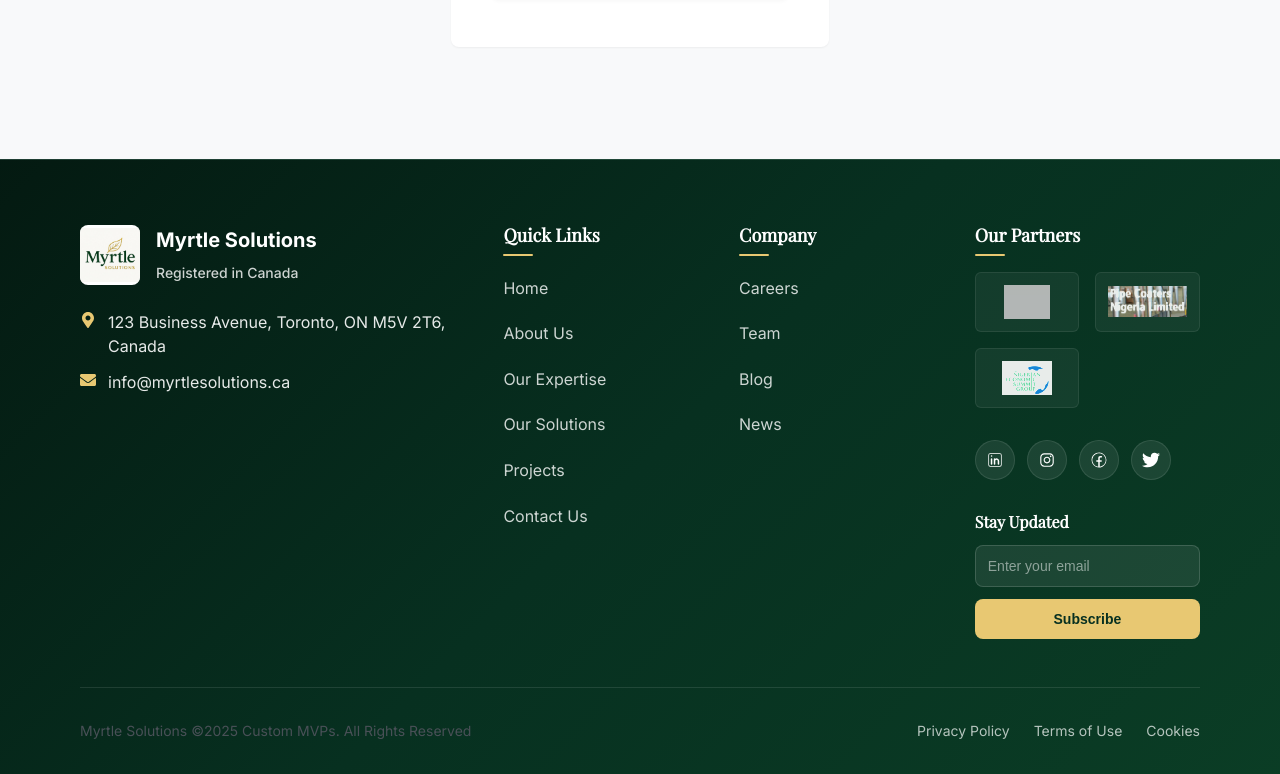
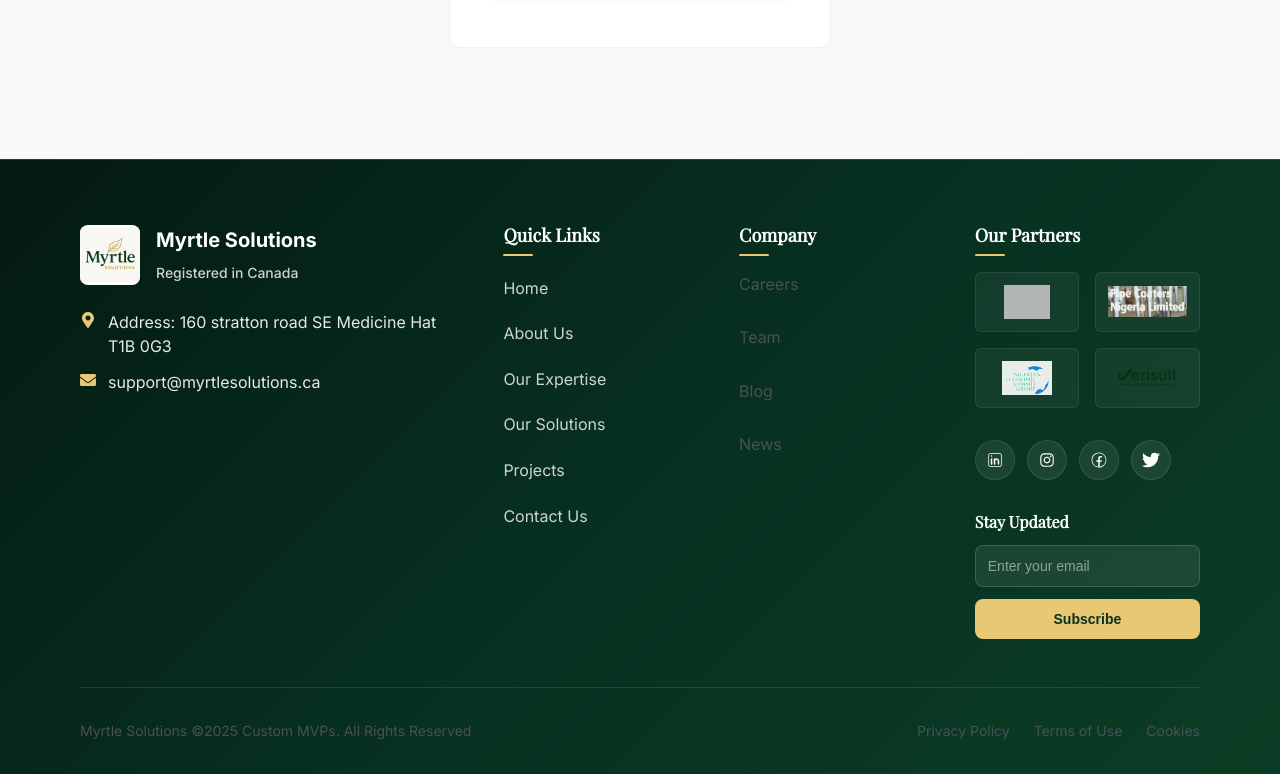
Before and after one commit to harteyhitman/myrtle-solution, a Next.js app: page /navbar/aboutus in a window 1280 px wide. Shown: the part 1738-2512 px from the top of the page. Built offline with nearby package versions, Linux system fonts and the light colour scheme; grey boxes are pictures that could not be loaded.

Commit message:
new adds

```diff
--- a/src/app/navbar/ourexpertise/OurExpertise.module.scss
+++ b/src/app/navbar/ourexpertise/OurExpertise.module.scss
@@ -267,6 +267,11 @@
     }
   }
 }
+
+// .expertiseListItem {
+//   // Specific styling for list items if needed
+// }
+
 // Gradient Backgrounds
 .technologyconsultingColumn {
   background: linear-gradient(180deg, #E3F2FD 0%, #BBDEFB 30%, #CFD8DC 100%);
--- a/src/app/navbar/ourexpertise/page.tsx
+++ b/src/app/navbar/ourexpertise/page.tsx
@@ -38,9 +38,9 @@ export default function OurExpertise() {
                         priority
                       />
                       <div className={styles.imageOverlay}>
-                        <h2 className={styles.overlayTitle}>{solution.title}</h2>
+                        {/* <h2 className={styles.overlayTitle}>{solution.title}</h2> */}
                         <p className={styles.overlaySubtitle}>
-                          {solution.description}
+                          {/* {solution.description} */}
                         </p>
                       </div>
                     </div>
--- a/src/components/Footer/Footer.module.scss
+++ b/src/components/Footer/Footer.module.scss
@@ -245,12 +245,25 @@
         height: 100%;
         object-fit: contain;
         opacity: 0.9;
-        transition: opacity $transition-base;
+        transition: opacity $transition-base, filter $transition-base;
         filter: brightness(1.2) contrast(1.1);
 
         &:hover {
           opacity: 1;
           filter: brightness(1.3) contrast(1.2);
+        }
+      }
+    }
+  }
+
+  [data-theme="dark"] & {
+    .partnerLogos {
+      .partnerLogo {
+        .partnerLogoImg {
+          filter: invert(1) brightness(1.2) contrast(1.1);
+          &:hover {
+            filter: invert(1) brightness(1.3) contrast(1.2);
+          }
         }
       }
     }
--- a/src/components/Footer/Footer.tsx
+++ b/src/components/Footer/Footer.tsx
@@ -10,6 +10,7 @@ import Logo from '../../../public/Screenshot_20251105-172751~2 (1).jpg'
 import Aradel from '../../../public/partners/logo+-+aradel.png';
 import PipeCoaters from '../../../public/partners/pipeCoaters.png';
 import Nigeriansummit from '../../../public/partners/nigerianEconicSummitgroup.jpg';
+import Verisult from '../../../public/partners/verisult.png';
 
 const Footer = () => {
   const scrollToTop = () => {
@@ -34,7 +35,8 @@ const Footer = () => {
   const partnerLogos = [
     { name: "Aradel", logo: Aradel },
     { name: "PIPE COATERS", logo: PipeCoaters },
-    { name: "Nigerian Economic Summit Group", logo: Nigeriansummit }
+    { name: "Nigerian Economic Summit Group", logo: Nigeriansummit },
+    { name: "Verisult", logo: Verisult }
   ];
 
   return (
@@ -56,11 +58,12 @@ const Footer = () => {
             <div className={styles.companyInfo}>
               <p>
                 <FaMapMarkerAlt />
-                123 Business Avenue, Toronto, ON M5V 2T6, Canada
+                Address: 160 stratton road SE Medicine Hat
+T1B 0G3
               </p>
               <p>
                 <FaEnvelope />
-                <a href="mailto:info@myrtlesolutions.ca">info@myrtlesolutions.ca</a>
+                <a href="mailto:info@myrtlesolutions.ca">support@myrtlesolutions.ca</a>
               </p>
             </div>
           </div>
@@ -82,9 +85,9 @@ const Footer = () => {
             <h3>Company</h3>
             <div className={styles.links}>
               {companyLinks.map((link) => (
-                <a key={link.name} href={link.href}>
+                <p key={link.name} >
                   {link.name}
-                </a>
+                </p>
               ))}
             </div>
           </div>
@@ -143,9 +146,9 @@ const Footer = () => {
         <div className={styles.bottomRow}>
           <p>Myrtle Solutions ©2025 Custom MVPs. All Rights Reserved</p>
           <div className={styles.legalLinks}>
-            <a href="#">Privacy Policy</a>
-            <a href="#">Terms of Use</a>
-            <a href="#">Cookies</a>
+            <p >Privacy Policy</p>
+            <p >Terms of Use</p>
+            <p >Cookies</p>
           </div>
         </div>
       </div>
--- a/src/data/solutionsData.ts
+++ b/src/data/solutionsData.ts
@@ -42,7 +42,6 @@ export const solutions: Solution[] = [
       "PCI - DSS Audit",
       "Enterprise Agile Transformation",
       "Project and Program Management Office as a Service",
-      "Procurement and Sourcing"
     ]
   },
   {
@@ -63,7 +62,6 @@ export const solutions: Solution[] = [
       "Business Analysis",
       "Data Analysis",
       "Cybersecurity and GRC",
-      "Human Resources"
     ]
   }
 ];
```
Also changed, not shown: src/app/navbar/ourpartners/OurPartners.module.scss (+7 -0 lines), src/app/navbar/ourpartners/page.tsx (+10 -4 lines), src/components/ProjectsCarousel/ProjectsCarousel.module.scss (+7 -0 lines), src/components/ProjectsCarousel/ProjectsCarousel.tsx (+7 -0 lines), public/partners/verisult.png (added).
